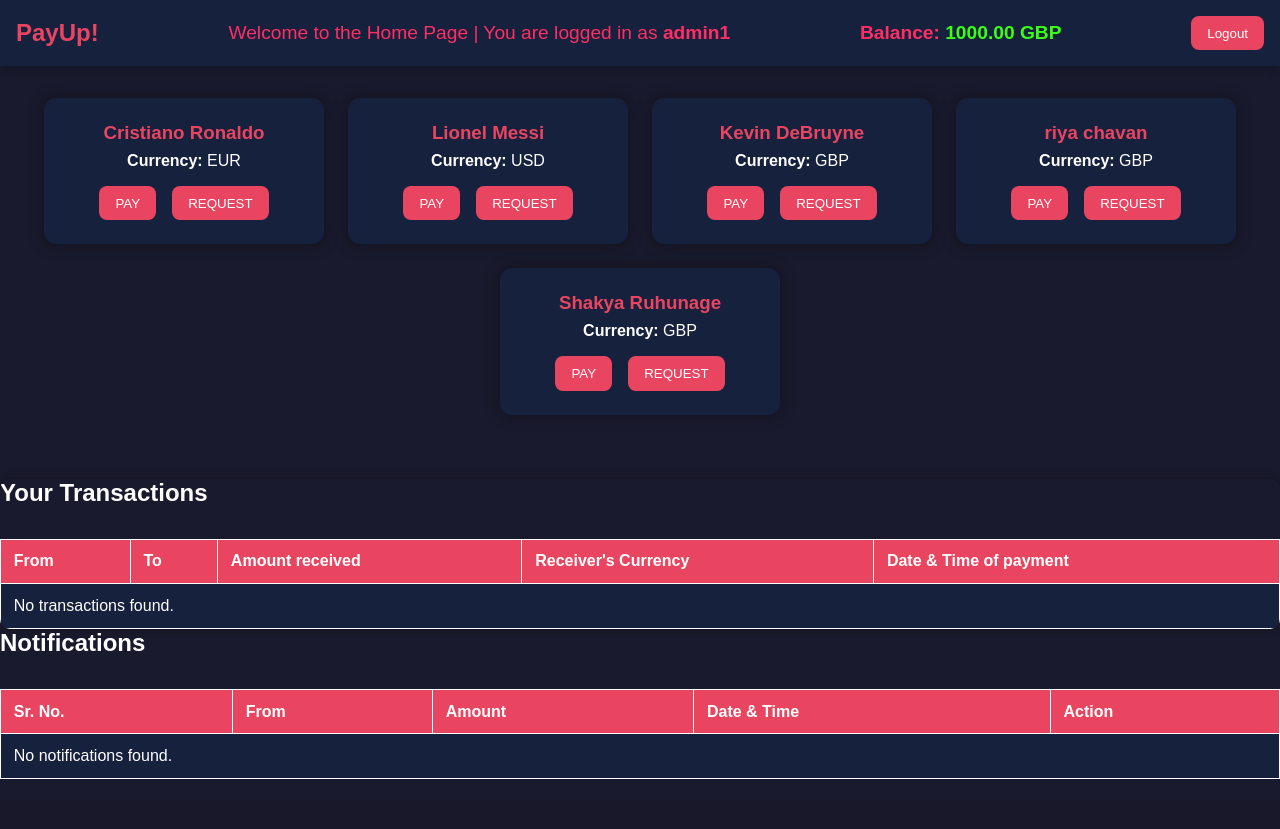
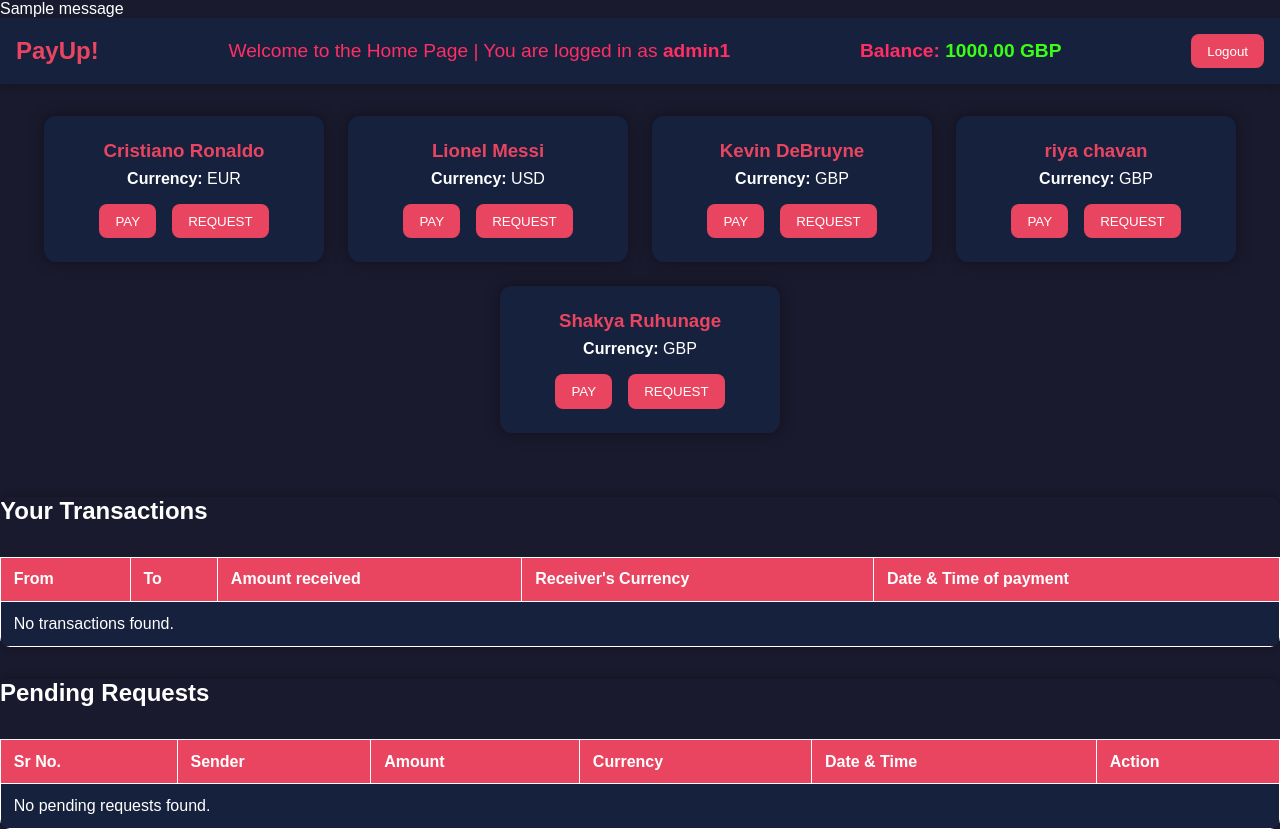
Before and after one commit to 1RaHuL6/Payup-App, a Django app: page /payapp/ in a window 1280 px wide. Before the commit the page ends 779 px from the top, so only its background shows below. Run offline with Django 5.2, Linux system fonts and the light colour scheme; a user stored in the database is signed in; data comes from the database, SQL or seed files in the repository; both versions use the stored data as it was before the commit; tables that the repository leaves empty hold one stand-in row (values such as "Sample post"); one stand-in notice (Sample message) is shown; data that the repository does not hold is empty.

Commit message:
Implemented the request payment feature fully

```diff
--- a/payapp/urls.py
+++ b/payapp/urls.py
@@ -1,12 +1,15 @@
 from django.urls import path
 from . import views
-from .views import  make_payment, request_payment, mark_notification_read
+from .views import  make_payment, request_payment
+
 
 urlpatterns = [
     path('', views.home, name='home'),
 
     path('make_payment/<int:user_id>/', make_payment, name='make_payment'),
     path('request_payment/<int:user_id>/', request_payment, name='request_payment'),
-    path('mark-notification-read/<int:notification_id>/', mark_notification_read, name='mark_notification_read'),
-    path('mark_notification_read/<int:notification_id>/', views.mark_notification_read, name='mark_notification_read'),
+
+    path('accept/<int:request_id>/', views.accept_request, name='accept_request'),
+    path('reject/<int:request_id>/', views.reject_request, name='reject_request'),
+
 ]
--- a/payapp/views.py
+++ b/payapp/views.py
@@ -4,11 +4,15 @@ from django.contrib import messages
 from register.models import UserDetails
 from django.db import transaction
 from .forms import PaymentForm
-from .models import Transaction, PaymentRequest, Notification
-from django.utils.timezone import now
+from .models import Transaction, PaymentRequest
 from decimal import Decimal
 import requests
 from .thrift_client import get_timestamp_from_thrift
+
+
+
+
+from django.shortcuts import render
 # Home page view
 @login_required(login_url='/webapps2025/login/')
 def home(request):
@@ -25,21 +29,26 @@ def home(request):
     ) | Transaction.objects.filter(
         receiver=request.user
     )
-    received_requests = PaymentRequest.objects.filter(receiver=request.user, status='pending')
 
-    #  all payment requests
-    payment_requests = PaymentRequest.objects.filter(receiver=request.user)
-    notifications = Notification.objects.filter(receiver=request.user, is_read=False).order_by('-timestamp')
+    # Debugging: print the logged-in user's ID and the receiver's ID in the database
+    print("Logged-in user ID:", request.user.id)
+
+    # Get all pending payment requests where the receiver is the logged-in user and is unread (is_read=False)
+    pending_requests = PaymentRequest.objects.filter(
+        receiver=request.user, status='pending', is_read=False
+    )
+
+    # Debugging: print the pending requests to see if any are fetched
+    print("Pending requests:", pending_requests)
 
     return render(request, 'payapp/home.html', {
-        # pass values to template
         'users': users,
         'user_balance': user_details.balance,
         'user_currency': user_details.currency,
         'transactions': transactions,
-        'payment_requests': payment_requests,
-        'notifications': notifications,
+        'pending_requests': pending_requests,
     })
+
 
 # payment view
 @login_required
@@ -104,37 +113,37 @@ def make_payment(request, user_id):
 @login_required
 def request_payment(request, user_id):
     try:
-        # Wrap in a try-except to catch where recursion might happen
         with transaction.atomic():
+            # Get receiver's UserDetails and User object
             receiver_details = get_object_or_404(UserDetails, user__id=user_id)
-            sender_details = get_object_or_404(UserDetails, user=request.user)
+            receiver = receiver_details.user
+            sender = request.user
 
-            # Check if a pending request already exists
-            if PaymentRequest.objects.filter(sender=request.user, receiver=receiver_details.user, status='pending').exists():
-                messages.error(request, "Payment request already sent.")
-                return redirect('home')
+            if request.method == 'POST':
+                amount = request.POST.get('amount')
+                currency = receiver_details.currency
 
-            if request.method == "POST":
-                amount = request.POST.get('amount')
 
-                # Create a payment request
-                payment_request = PaymentRequest.objects.create(
-                    sender=sender_details.user,
-                    receiver=receiver_details.user,
+
+                # Basic validation
+                if not amount or float(amount) <= 0:
+                    messages.error(request, "Invalid amount entered.")
+                    return redirect('request_payment', user_id=user_id)
+
+                # Prevent duplicate pending requests
+                if PaymentRequest.objects.filter(sender=sender, receiver=receiver, status='pending').exists():
+                    messages.error(request, "Payment request already sent.")
+                    return redirect('home')
+
+
+                PaymentRequest.objects.create(
+                    sender=sender,
+                    receiver=receiver,
                     amount=amount,
-                    currency=sender_details.currency,
-                    status='pending',
+                    currency=currency,
                 )
 
-                # Create a notification for the receiver
-                Notification.objects.create(
-                    receiver=receiver_details.user,
-                    sender=sender_details.user,
-                    payment_request=payment_request,
-                    message=f"You have a new payment request of {sender_details.currency}{amount} from {sender_details.user.first_name}.",
-                )
-
-                messages.success(request, f"Payment request of {sender_details.currency}{amount} sent to {receiver_details.user.first_name}!")
+                messages.success(request, f"Payment request of {currency}{amount} sent to {receiver.first_name}!")
                 return redirect('home')
 
     except Exception as e:
@@ -143,65 +152,92 @@ def request_payment(request, user_id):
 
     return render(request, 'payapp/request_payment.html', {'receiver': receiver_details})
 
+# Accept payment
+@login_required
+def accept_request(request, request_id):
+    try:
+        # Fetch the payment request, but don't change its status yet
+        payment_request = get_object_or_404(PaymentRequest, id=request_id, receiver=request.user, status='pending')
+
+        # Process the payment as usual
+        receiver_details = get_object_or_404(UserDetails, user=request.user)
+        sender_details = get_object_or_404(UserDetails, user=payment_request.sender)
+
+        if request.method == "POST":
+            form = PaymentForm(request.POST)
+            if form.is_valid():
+                amount = form.cleaned_data['amount']
+
+                if sender_details.balance < amount:
+                    messages.error(request, "Insufficient balance!")
+                    return redirect('make_payment', user_id=payment_request.sender.id)
+                else:
+                    try:
+                        with transaction.atomic():
+                            # Currency conversion logic
+                            conversion_url = f"http://127.0.0.1:8000/webapps2025/conversion/{sender_details.currency}/{receiver_details.currency}/{amount}/"
+                            response = requests.get(conversion_url)
+
+                            if response.status_code == 200:
+                                json_response = response.json()
+                                converted_amount = Decimal(str(json_response.get('converted_amount', amount)))
+                            else:
+                                messages.error(request, f"Currency conversion failed: {response.text}")
+                                return redirect('home')
+
+                            # Update sender and receiver balances
+                            sender_details.balance -= amount
+                            sender_details.save()
+
+                            receiver_details.balance += converted_amount
+                            receiver_details.save()
+
+                            # Create transaction entry
+                            timestamp = get_timestamp_from_thrift()
+                            Transaction.objects.create(
+                                sender=sender_details.user,
+                                receiver=receiver_details.user,
+                                amount=converted_amount,
+                                currency=receiver_details.currency,
+                                timestamp=timestamp
+                            )
+
+                        # After successful payment, change the payment request status to 'accepted'
+                        payment_request.status = 'accepted'
+                        payment_request.is_read = True
+                        payment_request.save()
+
+                        # Success message
+                        messages.success(request, f"Payment of £{amount} sent to {receiver_details.user.first_name}!")
+                        return redirect('home')
+
+                    except Exception as e:
+                        messages.error(request, f"An error occurred: {e}")
+        else:
+            form = PaymentForm()
+
+        return render(request, 'payapp/make_payment.html', {'form': form, 'receiver': receiver_details})
+
+    except Exception as e:
+        messages.error(request, f"An error occurred: {str(e)}")
+        return redirect('home')
 
 
+
+# Reject payment
 @login_required
-def mark_notification_read(request, notification_id):
-    notification = get_object_or_404(Notification, id=notification_id, receiver=request.user)
-    notification.is_read = True
-    notification.save()
-    return redirect('home')
+def reject_request(request, request_id):
+    try:
+        payment_request = get_object_or_404(PaymentRequest, id=request_id, receiver=request.user, status='pending')
 
+        # Mark as rejected and read
+        payment_request.status = 'rejected'
+        payment_request.is_read = True
+        payment_request.save()
 
-# Accept payment view
-@login_required
-def accept_payment(request, request_id):
-    payment_request = get_object_or_404(PaymentRequest, id=request_id, receiver=request.user, status='pending')
+        messages.success(request, f"Payment request from {payment_request.sender.username} has been rejected.")
+        return redirect('home')
 
-    sender_details = UserDetails.objects.get(user=payment_request.sender)
-    receiver_details = UserDetails.objects.get(user=request.user)
-
-
-    sender_details.balance -= payment_request.amount
-    receiver_details.balance += payment_request.amount
-    sender_details.save()
-    receiver_details.save()
-
-
-    transaction = Transaction.objects.create(
-        sender=payment_request.sender,
-        receiver=payment_request.receiver,
-        amount=payment_request.amount,
-        currency=payment_request.currency,
-        timestamp=now(),
-    )
-
-
-    payment_request.status = 'accepted'
-    payment_request.save()
-
-    messages.success(request, f"Payment request of £{payment_request.amount} accepted.")
-    return redirect('home')
-
-# Reject payment view
-@login_required
-def reject_payment(request, request_id):
-    payment_request = get_object_or_404(PaymentRequest, id=request_id, receiver=request.user, status='pending')
-
-
-    payment_request.status = 'rejected'
-    payment_request.save()
-
-    messages.success(request, f"Payment request of £{payment_request.amount} rejected.")
-    return redirect('home')
-
-
-@login_required
-def mark_notification_read(request, notification_id):
-    notification = get_object_or_404(Notification, id=notification_id)
-
-    if notification.receiver == request.user:  # Make sure the logged-in user is the receiver
-        notification.is_read = True
-        notification.save()
-
-    return redirect('home')  # Redirect back to the home page
+    except Exception as e:
+        messages.error(request, f"An error occurred: {str(e)}")
+        return redirect('home')
--- a/register/views.py
+++ b/register/views.py
@@ -47,7 +47,7 @@ def login_view(request):
 
 
 BASE_CURRENCY = "GBP"  # Default base currency
-INITIAL_BALANCE = 1000  # Default balance
+INITIAL_BALANCE = 1000  # Default balance, Welcome bonus!
 
 def register_view(request):
     if request.method == 'POST':
--- a/templates/payapp/home.html
+++ b/templates/payapp/home.html
@@ -178,6 +178,14 @@
     </style>
 </head>
 <body>
+{% if messages %}
+    <ul class="messages">
+        {% for message in messages %}
+            <li{% if message.tags %} class="{{ message.tags }}"{% endif %}>{{ message }}</li>
+        {% endfor %}
+    </ul>
+{% endif %}
+
 
     <!-- Navbar -->
     <div class="navbar">
@@ -243,39 +251,51 @@
 </div>
 
 
-    <!-- Notifications Table -->
-<h2>Notifications</h2>
+<!-- Pending Requests Table -->
+<div class="transaction-table">
+    <h2>Pending Requests</h2>
     <table>
         <thead>
             <tr>
-            <th>Sr. No.</th>
-            <th>From</th>
+                <th>Sr No.</th>
+                <th>Sender</th>
                 <th>Amount</th>
+                <th>Currency</th>
                 <th>Date & Time</th>
-            <th> Action </th>
+                <th>Action</th>
             </tr>
         </thead>
         <tbody>
-        {% for notification in notifications %}
+            {% for request in pending_requests %}
             <tr>
                 <td>{{ forloop.counter }}</td>
-            <td>{{ notification.sender.first_name }} {{ notification.sender.last_name }}</td>
-            <td>{{ notification.payment_request.amount }} {{ notification.payment_request.currency }}</td>
-            <td>{{ notification.timestamp|date:"Y-m-d H:i" }}</td>
-            <td>
-                <form action="{% url 'mark_notification_read' notification.id %}" method="post">
+                <td>{{ request.sender.username }}</td>
+                <td>{{ request.amount }}</td>
+                <td>{{ request.currency }}</td>
+                <td>{{ request.timestamp|date:"Y-m-d H:i" }}</td>
+                <td class="buttons">
+                    <form method="post" action="{% url 'accept_request' request.id %}">
                         {% csrf_token %}
-                    <button type="submit"> Mark as Read </button>
+                        <button type="submit" class="accept-btn">Accept</button>
+                    </form>
+                    <form method="post" action="{% url 'reject_request' request.id %}">
+                        {% csrf_token %}
+                        <button type="submit" class="reject-btn">Reject</button>
                     </form>
                 </td>
             </tr>
             {% empty %}
             <tr>
-            <td colspan="5">No notifications found.</td>
+                <td colspan="6">No pending requests found.</td>
             </tr>
             {% endfor %}
         </tbody>
     </table>
+</div>
+
+
+
+
 
 
 
```
Also changed, not shown: payapp/models.py (+4 -14 lines), payapp/signals.py (deleted, +0 -14 lines), templates/payapp/request_payment.html (+6 -2 lines), payapp/migrations/0006_delete_notification.py (added), payapp/migrations/0007_remove_paymentrequest_message.py (added), webapps.db. Lines whose indentation alone changed are shown as unchanged.
